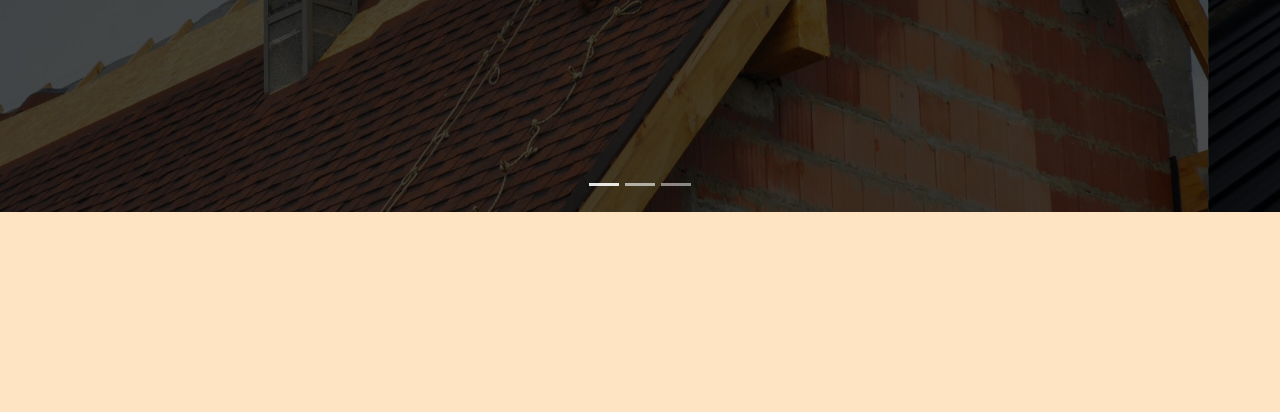
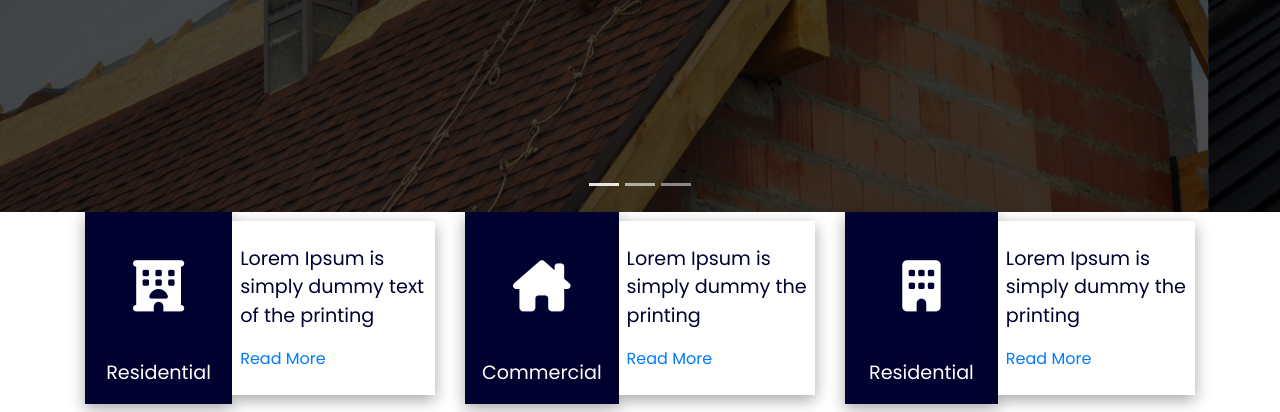
Before and after one commit to Mathi-MS/Rafter-Clone-Task, a plain HTML site: page index.html in a window 1280 px wide. Shown: the part 622-1034 px from the top of the page. Before the commit the page ends 834 px from the top, so only its background shows below. Drawn offline with Linux system fonts and the light colour scheme; a web font is replaced by a local one.

Commit message:
day 1 updatedd items

```diff
--- a/assets/style.css
+++ b/assets/style.css
@@ -2,7 +2,8 @@
   margin: 0px;
   padding: 0px;
   box-sizing: border-box;
-  font-family: 'Poppins', sans-serif;;
+  font-family: 'Poppins', sans-serif;
+  scroll-behavior: smooth;
 }
 /* // Topnav  */
 .topnavicon{
@@ -26,6 +27,20 @@
 #navcloseicon:hover{
   color: red;
   transform: rotate(90deg);
+}
+/* // bottomcarsoual  */
+.bottomcarsoualbg{
+  transition: 2s;
+}
+.bottomcarsoualbg:hover{
+  background-color: red !important;
+}
+.bottomcarsoualbgp a{
+  /* color:  rgb(2, 2, 49); */
+  transition: 1s;
+}
+.bottomcarsoualbgp a:hover{
+  color: red !important;
 }
 
 @media  (min-width: 990px) {
@@ -78,4 +93,14 @@
   .carsoualtop{
     display: none !important;
   }
+  /* // bottomcarsoual  */
+  .bottomcarsoualbg i{
+    font-size: 15vw !important;
+  }
+  .bottomcarsoualbg p{
+    font-size: 4vw !important;
+  }
+  .bottomcarsoualbgp p{
+    font-size: 4vw !important;
+  }
 }
--- a/index.html
+++ b/index.html
@@ -17,7 +17,7 @@
   <link rel="stylesheet" href="assets/css/bootstrap.min.css">
   <title>Rafter-Roofing Services WordPress Theme</title>
 </head>
-<body style="background-color: bisque;">
+<body >
   <!-- // Top Nav  -->
   <section class="topnav" style="background-color: #ea1826; color: white;" >
     <div class="container">
@@ -237,6 +237,44 @@
       </button>
     </div>
   </section>
+  <!-- // Carsoual Bottom  -->
+  <section id="bottomcarsoual">
+    <div class="container" >
+      <div class="row d-flex justify-content-between">
+        <div class="col-sm-12 col-md-3 col-lg-3 col-xl-4 d-flex align-items-center mb-2" >
+          <div class="text-center bottomcarsoualbg" style="color: white; background-color: rgb(2, 2, 49);box-shadow: rgba(0, 0, 0, 0.35) 0px 5px 15px;">
+            <i class="fa-solid fa-hotel px-5 py-5" style="font-size: 4vw;"></i>
+            <p style="font-size: 1.5vw;">Residential</p>
+          </div>
+          <div class=" pl-2 py-4 bottomcarsoualbgp" style="background-color: white; color: rgb(2, 2, 49);box-shadow: rgba(0, 0, 0, 0.35) 0px 5px 15px;">
+            <p style="font-size: 1.5vw; " class="">Lorem Ipsum is simply dummy text of the printing</p>
+            <a href="#">Read More</a>
+          </div>
+        </div>
+        <div class="col-sm-12 col-md-3 col-lg-3 col-xl-4 d-flex align-items-center mb-2" >
+          <div class="text-center bottomcarsoualbg" style="color: white; background-color: rgb(2, 2, 49);box-shadow: rgba(0, 0, 0, 0.35) 0px 5px 15px;">
+            <i class="fa-solid fa-house-chimney py-5 px-5" style="font-size: 4vw;"></i>
+            <p style="font-size: 1.5vw;" class="">
+              Commercial</p>
+          </div>
+          <div class="py-4 pl-2 bottomcarsoualbgp" style="background-color: white; color: rgb(2, 2, 49);box-shadow: rgba(0, 0, 0, 0.35) 0px 5px 15px;">
+            <p style="font-size: 1.5vw;">Lorem Ipsum is simply dummy  the printing</p>
+            <a href="#">Read More</a>
+          </div>
+        </div>
+        <div class="col-sm-12 col-md-3 col-lg-3 col-xl-4 d-flex align-items-center mb-2" >
+          <div class="text-center bottomcarsoualbg" style="color: white; background-color: rgb(2, 2, 49);box-shadow: rgba(0, 0, 0, 0.35) 0px 5px 15px;">
+            <i class="fa-solid fa-building  py-5 px-5" style="font-size: 4vw;"></i>
+            <p style="font-size: 1.5vw;" class="px-4">Residential</p>
+          </div>
+          <div class="py-4 pl-2 bottomcarsoualbgp" style="background-color: white; color: rgb(2, 2, 49);box-shadow: rgba(0, 0, 0, 0.35) 0px 5px 15px;">
+            <p style="font-size: 1.5vw;">Lorem Ipsum is simply dummy  the printing</p>
+            <a href="#">Read More</a>
+          </div>
+        </div>
+      </div>
+    </div>
+  </section>
 
 
   <!-- JQuery & Javascript -Bootstrap  -->
```
